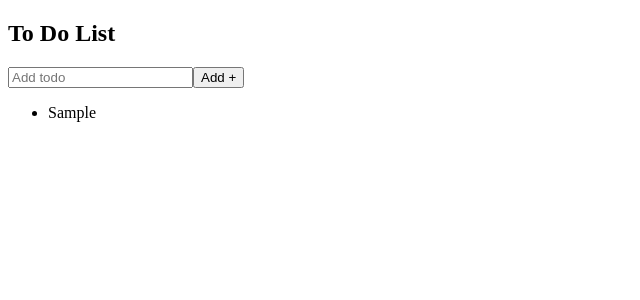
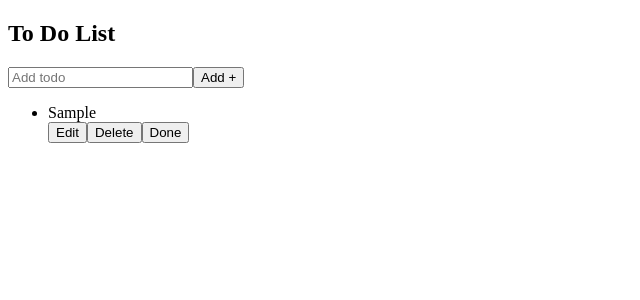
Before and after one commit to sraksh/react-todo-app, a React app: page / in a window 1280 px wide. Both pictures are taken after typing "Sample" into the empty fields and a click on the input "Add +". Shown: the top 300 px of the page, without its empty margins (0-640 px from the left). Built offline with nearby package versions, Linux system fonts and the light colour scheme.

Commit message:
Deleting and marking feature implemented

```diff
--- a/src/App.js
+++ b/src/App.js
@@ -15,13 +15,29 @@ class App extends Component{
       todo: [...this.state.todo, {term, isCompleted: false}],
     })
   }
-  deleteTodo=(term) => {
-    var todo = this.state.todo.slice(0);
-    todo.push(term);
+  deleteTodo=(id) => {
+    var todo = this.state.todo.filter((item,index) => {
+      return index!==id;
+    });
     this.setState({
-      todo,
-      isCompleted: false
+      todo
     })
+  }
+  markTodo=(id) => {
+    var todo = this.state.todo.map((item,index) => {
+      if(index===id){
+        item.isCompleted= !item.isCompleted;
+      }
+      return item;
+    });
+    this.setState({
+      todo
+    })
+  }
+  editTodo=(term,id) => {
+  //   this.setState({
+  //     todo: [...this.state.todo, {term, isCompleted: false}],
+  //   })
   }
 
   render() {
@@ -29,7 +45,12 @@ class App extends Component{
       <div>
       <TodosListHeader />
       <CreateTodo addTodo={this.addTodo} />
-      <TodosList todoListItems={this.state.todo} deleteTodo={this.deleteTodo} />
+      <TodosList
+      todoListItems={this.state.todo}
+      deleteTodo={this.deleteTodo}
+      markTodo={this.markTodo}
+      editTodo={this.editTodo}
+      />
       </div>
     )
   }
--- a/src/todos-list-item.js
+++ b/src/todos-list-item.js
@@ -3,12 +3,21 @@ import React, { Component }  from 'react';
 class TodosListItem extends Component {
   //  constructor(props) {
   //   super(props);
+  //   // this.deleteCurrentTodo = this.deleteCurrentTodo.bind(this);
   // }
+  editCurrentTodo=(event) => {
+
+  }
   render() {
     return (
-      <li>
-       {this.props.todoListItems.term}
-      </li>
+      <div>
+        <li style={{textDecoration: this.props.todoListItems.isCompleted ? 'line-through' : 'none'}}>
+        {this.props.todoListItems.term}
+        </li>
+        <button className="btn-edit" onClick={()=> this.props.editCurrentTodo(this.props.id)}>Edit</button>
+        <button className="btn-delete" onClick={()=> this.props.deleteCurrentTodo(this.props.id)}>Delete</button>
+        <button className="btn-done" onClick={()=> this.props.markCurrentTodo(this.props.id)}>{this.props.todoListItems.isCompleted ? 'Undo' : 'Done'}</button>
+      </div>
     );
   }
 }
--- a/src/todos-list.js
+++ b/src/todos-list.js
@@ -5,7 +5,13 @@ class TodosList extends Component {
   render() {
     var todoItems = this.props.todoListItems.map((item,index) => {
         return(
-            <TodosListItem todoListItems = {item} key = {index} />
+            <TodosListItem
+            todoListItems={item}
+            key={index}
+            id={index}
+            editCurrentTodo={this.props.editTodo}
+            deleteCurrentTodo={this.props.deleteTodo}
+            markCurrentTodo={this.props.markTodo}/>
         );
     });
     return (
```
